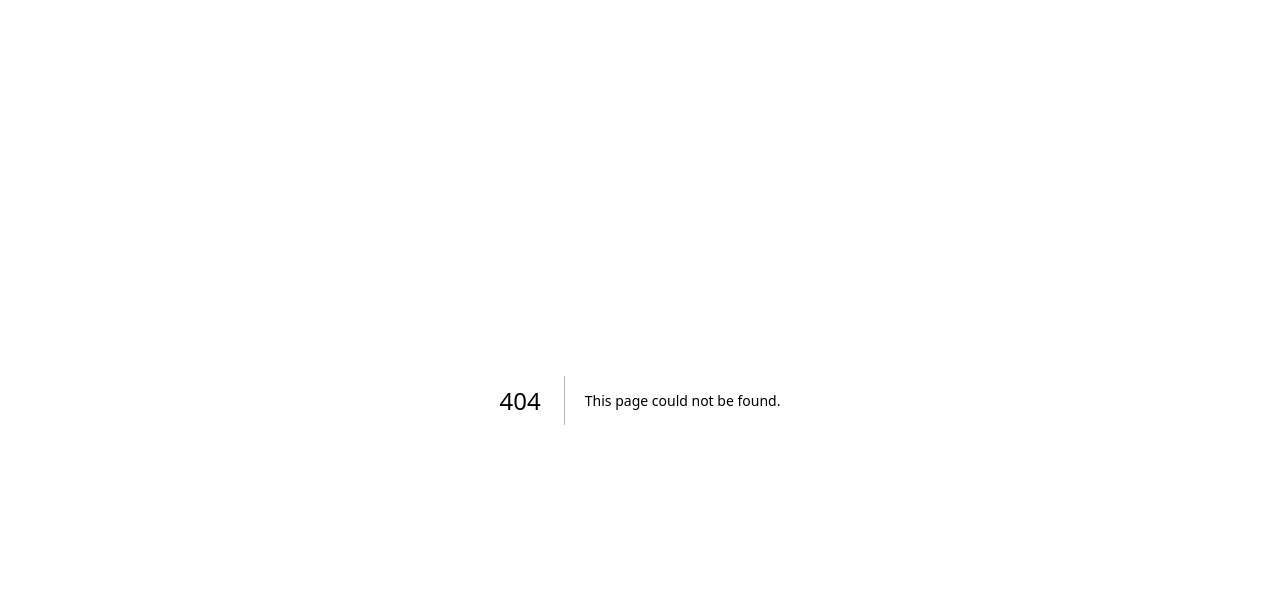
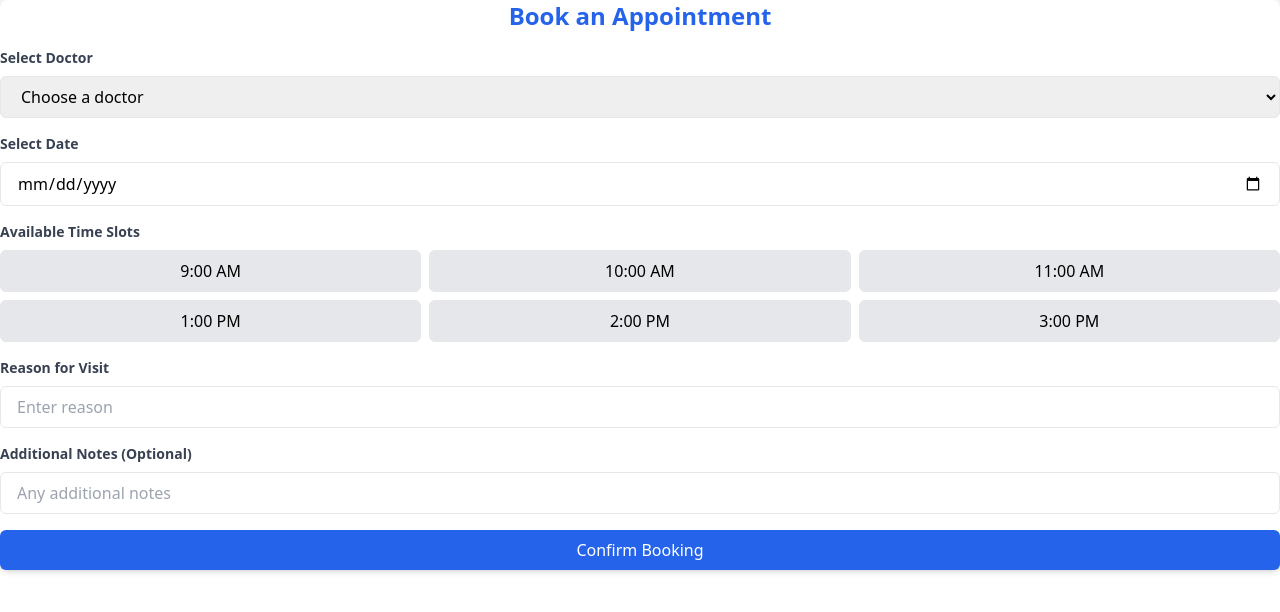
Before and after one commit to ravichoudhary29/bayer, a Next.js app in the folder Frontend/bayer-squard-4/: page /appointment in a window 1280 px wide. Before the commit this address had no page. Shown: the top 612 px of the page. Built offline with nearby package versions, Linux system fonts and the light colour scheme.

Commit message:
Create an appointment page

```diff
--- a/Frontend/bayer-squard-4/src/app/Login/page.tsx
+++ b/Frontend/bayer-squard-4/src/app/Login/page.tsx
@@ -1,7 +1,36 @@
 import React from "react";
+import Input from "@/components/Input";
+import Button from "@/components/Button";
+import withFormWrapper from "@/hoc/withFormWrapper";
 
-const Login = () => {
-  return <div>Login</div>;
+// Login Form Component
+const LoginForm: React.FC = () => {
+  return (
+    <form className="space-y-4">
+      <Input type="email" placeholder="Email" name="email" required />
+      <Input type="password" placeholder="Password" name="password" required />
+      <Button text="Login" />
+      <div className="text-center text-sm">
+        <a href="#" className="text-blue-500 hover:underline">
+          Forgot Password?
+        </a>
+      </div>
+      <div className="text-center text-sm">
+        <span>New User? </span>
+        <a href="#" className="text-blue-500 hover:underline">
+          Register here
+        </a>
+      </div>
+    </form>
+  );
 };
 
-export default Login;
+// Wrapping the LoginForm with HOC for consistent styling
+const LoginWithFormWrapper = withFormWrapper(LoginForm);
+
+// Page Component
+const LoginPage: React.FC = () => {
+  return <LoginWithFormWrapper title="Login" />;
+};
+
+export default LoginPage;
--- /dev/null
+++ b/Frontend/bayer-squard-4/src/app/appointment/page.tsx
@@ -0,0 +1,100 @@
+"use client";
+
+import Button from "@/components/Button";
+import Input from "@/components/Input";
+import SelectInput from "@/components/SelectInput";
+import TimeSlotButton from "@/components/TimeSlotButton";
+import withFormWrapper from "@/hoc/withFormWrapper";
+import React from "react";
+
+// Appointment Form Component
+interface AppointmentFormProps {
+  onSubmit: () => void;
+}
+
+const AppointmentForm: React.FC<AppointmentFormProps> = ({ onSubmit }) => {
+  const doctors = ["Doctor A", "Doctor B", "Doctor C"];
+  const [selectedTime, setSelectedTime] = React.useState<string | null>(null);
+
+  const handleTimeSlotClick = (time: string) => {
+    setSelectedTime(time);
+  };
+
+  return (
+    <form onSubmit={onSubmit} className="space-y-4">
+      <SelectInput
+        label="Select Doctor"
+        name="doctor"
+        options={["Choose a doctor", ...doctors]}
+      />
+      <Input
+        type="date"
+        label="Select Date"
+        name="date"
+        placeholder="mm/dd/yyyy"
+      />
+
+      <div className="mb-4">
+        <label className="block text-gray-700 text-sm font-semibold mb-2">
+          Available Time Slots
+        </label>
+        <div className="grid grid-cols-3 gap-2">
+          {[
+            "9:00 AM",
+            "10:00 AM",
+            "11:00 AM",
+            "1:00 PM",
+            "2:00 PM",
+            "3:00 PM",
+          ].map((time) => (
+            <TimeSlotButton
+              key={time}
+              time={time}
+              isSelected={selectedTime === time}
+              onClick={() => handleTimeSlotClick(time)}
+            />
+          ))}
+        </div>
+      </div>
+
+      <Input
+        type="text"
+        label="Reason for Visit"
+        name="reason"
+        placeholder="Enter reason"
+      />
+      <Input
+        type="text"
+        label="Additional Notes (Optional)"
+        name="notes"
+        placeholder="Any additional notes"
+      />
+
+      <Button
+        className="w-full bg-blue-600 text-white py-2 px-4 rounded-md hover:bg-blue-700 focus:outline-none focus:ring-2 focus:ring-blue-500"
+        type="submit"
+        text="Confirm Booking"
+      />
+    </form>
+  );
+};
+
+// Wrapping AppointmentForm with HOC for consistent layout
+const AppointmentFormWithWrapper = withFormWrapper(AppointmentForm);
+
+// Appointment Page
+const AppointmentPage: React.FC = () => {
+  const handleFormSubmit = (e: unknown) => {
+    e.preventDefault();
+    alert("Appointment Booked!");
+  };
+
+  return (
+    <AppointmentFormWithWrapper
+      title="Book an Appointment"
+      onSubmit={handleFormSubmit}
+    />
+  );
+};
+
+export default AppointmentPage;
--- /dev/null
+++ b/Frontend/bayer-squard-4/src/components/Button.tsx
@@ -0,0 +1,24 @@
+// Reusable Button Component
+interface ButtonProps {
+  text: string;
+  type?: "submit" | "button";
+  className?: string;
+}
+
+const Button: React.FC<ButtonProps> = ({
+  text,
+  type = "submit",
+  className,
+}) => (
+  <button
+    type={type}
+    className={
+      className ||
+      `w-full bg-blue-600 text-white py-2 px-4 rounded-md hover:bg-blue-700 focus:outline-none focus:ring-2 focus:ring-blue-500`
+    }
+  >
+    {text}
+  </button>
+);
+
+export default Button;
--- a/Frontend/bayer-squard-4/src/components/Header.tsx
+++ b/Frontend/bayer-squard-4/src/components/Header.tsx
@@ -1,4 +1,4 @@
-import React from 'react';
+import React from "react";
 
 const Header: React.FC = () => {
   return (
@@ -32,6 +32,16 @@ const Header: React.FC = () => {
                 Contact
               </a>
             </li>
+            <li>
+              <a href="/login" className="hover:text-blue-300">
+                Login
+              </a>
+            </li>
+            <li>
+              <a href="/appointment" className="hover:text-blue-300">
+                appointment
+              </a>
+            </li>
           </ul>
         </nav>
       </div>
--- /dev/null
+++ b/Frontend/bayer-squard-4/src/components/Input.tsx
@@ -0,0 +1,31 @@
+// Reusable TextInput Component
+interface TextInputProps {
+  type: string;
+  placeholder: string;
+  label: string;
+  name: string;
+}
+
+const Input: React.FC<TextInputProps> = ({
+  type,
+  placeholder,
+  label,
+  name,
+}) => (
+  <div className="mb-4">
+    <label
+      htmlFor={name}
+      className="block text-gray-700 text-sm font-semibold mb-2"
+    >
+      {label}
+    </label>
+    <input
+      type={type}
+      name={name}
+      id={name}
+      placeholder={placeholder}
+      className="w-full px-4 py-2 border rounded-md focus:outline-none focus:ring-2 focus:ring-blue-500"
+    />
+  </div>
+);
+export default Input;
--- /dev/null
+++ b/Frontend/bayer-squard-4/src/components/SelectInput.tsx
@@ -0,0 +1,30 @@
+// Reusable SelectInput Component
+interface SelectInputProps {
+  options: string[];
+  label: string;
+  name: string;
+}
+
+const SelectInput: React.FC<SelectInputProps> = ({ options, label, name }) => (
+  <div className="mb-4">
+    <label
+      htmlFor={name}
+      className="block text-gray-700 text-sm font-semibold mb-2"
+    >
+      {label}
+    </label>
+    <select
+      name={name}
+      id={name}
+      className="w-full px-4 py-2 border rounded-md focus:outline-none focus:ring-2 focus:ring-blue-500"
+    >
+      {options.map((option, idx) => (
+        <option key={idx} value={option}>
+          {option}
+        </option>
+      ))}
+    </select>
+  </div>
+);
+
+export default SelectInput;
--- /dev/null
+++ b/Frontend/bayer-squard-4/src/components/TimeSlotButton.tsx
@@ -0,0 +1,22 @@
+interface TimeSlotButtonProps {
+  time: string;
+  isSelected: boolean;
+  onClick: () => void;
+}
+
+const TimeSlotButton: React.FC<TimeSlotButtonProps> = ({
+  time,
+  isSelected,
+  onClick,
+}) => (
+  <button
+    className={`py-2 px-4 border rounded-md focus:outline-none ${
+      isSelected ? "bg-blue-600 text-white" : "bg-gray-200 hover:bg-gray-300"
+    }`}
+    onClick={onClick}
+  >
+    {time}
+  </button>
+);
+
+export default TimeSlotButton;
--- /dev/null
+++ b/Frontend/bayer-squard-4/src/hoc/withFormWrapper.tsx
@@ -0,0 +1,40 @@
+import Image from "next/image";
+import React from "react";
+interface FormProps {
+  title: string;
+  children?: React.ReactNode;
+  isImage?: boolean;
+}
+
+// eslint-disable-next-line @typescript-eslint/no-unused-vars
+const withFormWrapper = <P extends object>(
+  Component: React.ComponentType<P>
+) => {
+  // eslint-disable-next-line react/display-name
+  return (props: P & FormProps) => {
+    const { isImage = false, title } = props;
+    return (
+      <div className="min-h-screen flex items-center justify-center bg-gray-100">
+        <div className="bg-white shadow-md rounded-lg p-8 w-full max-w-md">
+          {isImage && (
+            <div className="items-center w-full flex justify-center">
+              <Image
+                className="mb-4"
+                alt=""
+                src={"/"}
+                height={150}
+                width={150}
+              />
+            </div>
+          )}
+          <h2 className="text-2xl font-bold text-center text-blue-600 mb-4">
+            {title}
+          </h2>
+          <Component {...props} />
+        </div>
+      </div>
+    );
+  };
+};
+
+export default withFormWrapper;
```
Also changed, not shown: Frontend/bayer-squard-4/components/Button.tsx (deleted, +0 -16 lines), Frontend/bayer-squard-4/components/Header.tsx (deleted, +0 -13 lines), Frontend/bayer-squard-4/components/Input.tsx (deleted, +0 -21 lines), Frontend/bayer-squard-4/components/Navbar.tsx (deleted, +0 -17 lines).
